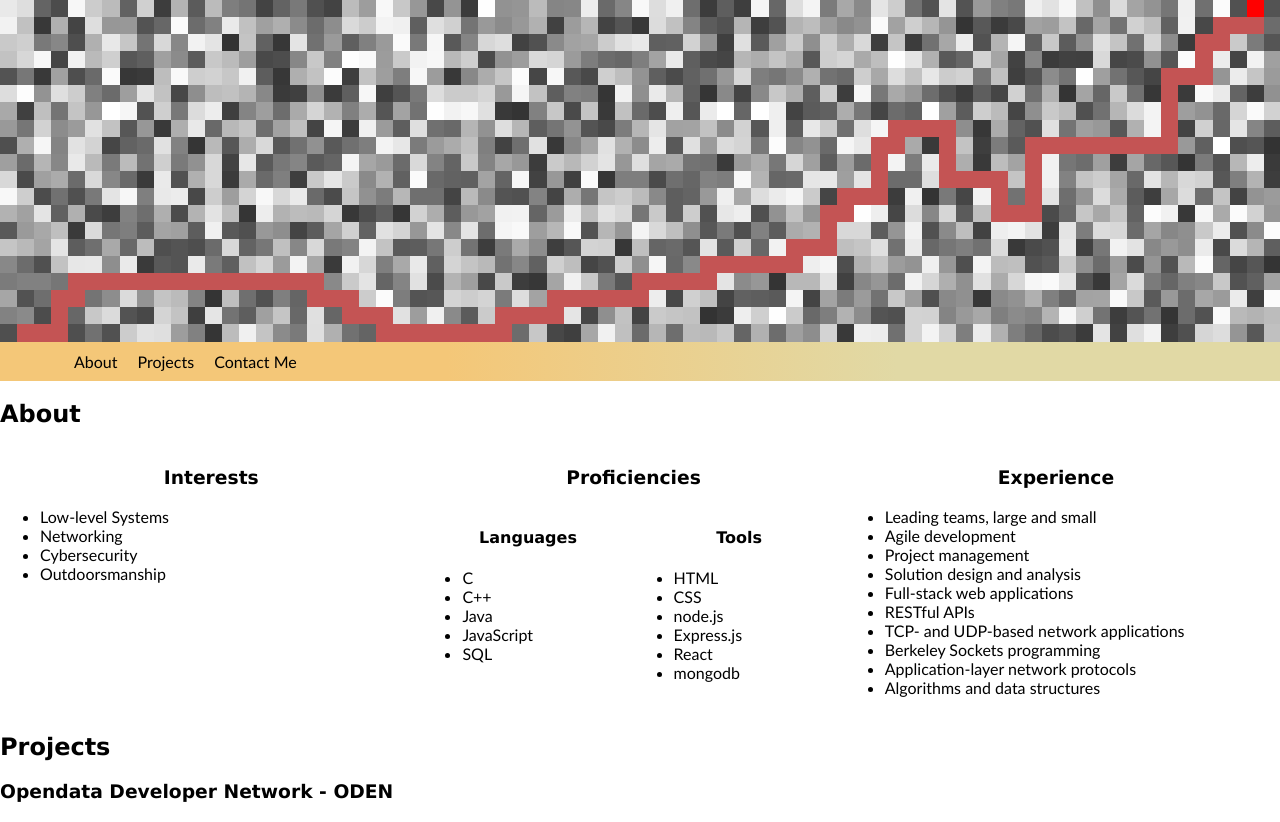
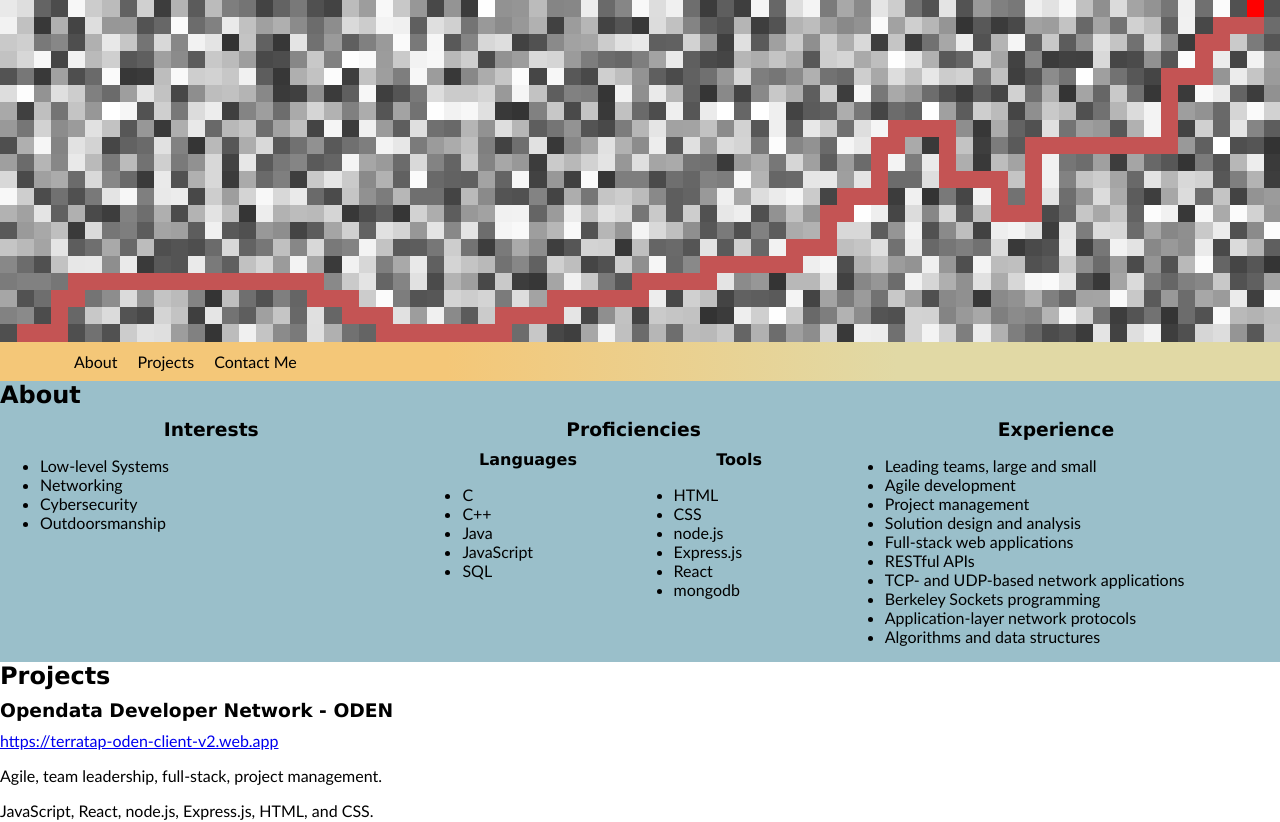
Before and after one commit to mbabey/personal-site, a React (Create React App) app in the folder front-end/: page / in a window 1280 px wide. Shown: the top 822 px of the page. Built offline with nearby package versions, Linux system fonts and the light colour scheme.

Commit message:
Add some minor styles to website

```diff
--- a/front-end/src/styles/about.css
+++ b/front-end/src/styles/about.css
@@ -1,6 +1,16 @@
+#about
+{
+  background-color: var(--col-blue-lt);
+}
+
 #about h3,
 #about h4 {
   text-align: center;
+}
+
+#about .wrapper #proficiencies .wrapper {
+  display: grid;
+  grid-template-columns: 50% 50%;
 }
 
 @media screen and (min-width: 700px) {
@@ -8,9 +18,4 @@
     display: grid;
     grid-template-columns: 33% 33% 33%;
   }
-
-  #about .wrapper #proficiencies .wrapper {
-    display: grid;
-    grid-template-columns: 50% 50%;
-  }
 }
--- a/front-end/src/styles/global.css
+++ b/front-end/src/styles/global.css
@@ -26,4 +26,5 @@ body {
 
 h1, h2, h3, h4, h5, h6 {
   font-family: var(--font-title);
+  margin: 0 0 10px 0;
 }
```
